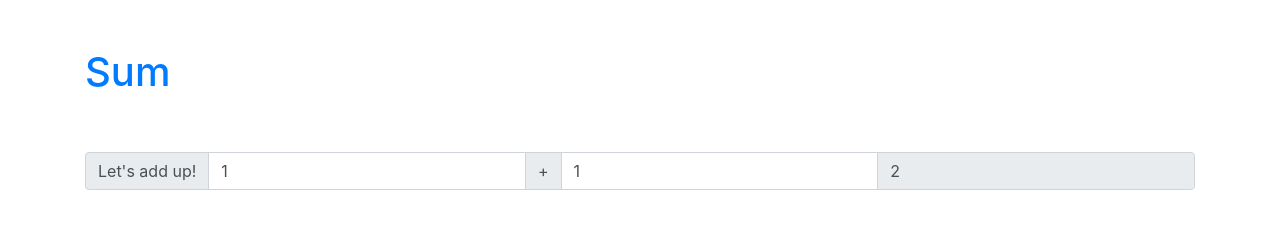
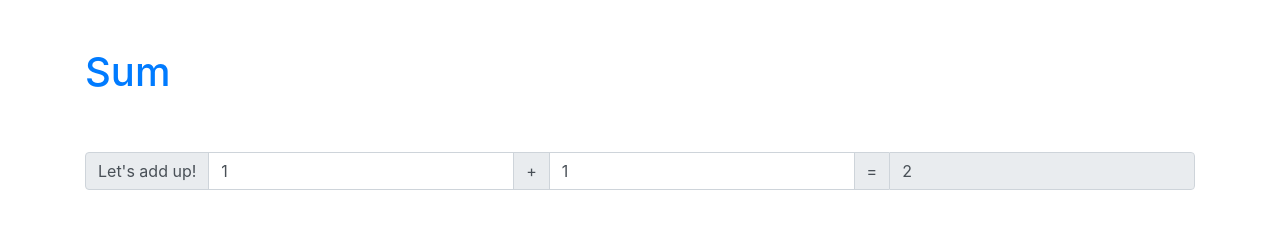
Before and after one commit to 19h47/19h47-sum, a website built with webpack: page index.html in a window 1280 px wide. Built offline with nearby package versions, Linux system fonts and the light colour scheme.

Commit message:
:pencil: Docs

```diff
--- a/index.html
+++ b/index.html
@@ -34,7 +34,10 @@
 						<div class="input-group-append">
 							<span class="input-group-text border-right-0">+</span>
 						</div>
-						<input class="form-control js-addend" type="number" value="1" />
+                        <input class="form-control js-addend" type="number" value="1" />
+                        <div class="input-group-append">
+							<span class="input-group-text border-right-0">=</span>
+						</div>
 						<input class="form-control js-sum" type="number" value="2" readonly />
 					</div>
 				</div>
```
Also changed, not shown: docs/index.html (+1 -1 lines).
